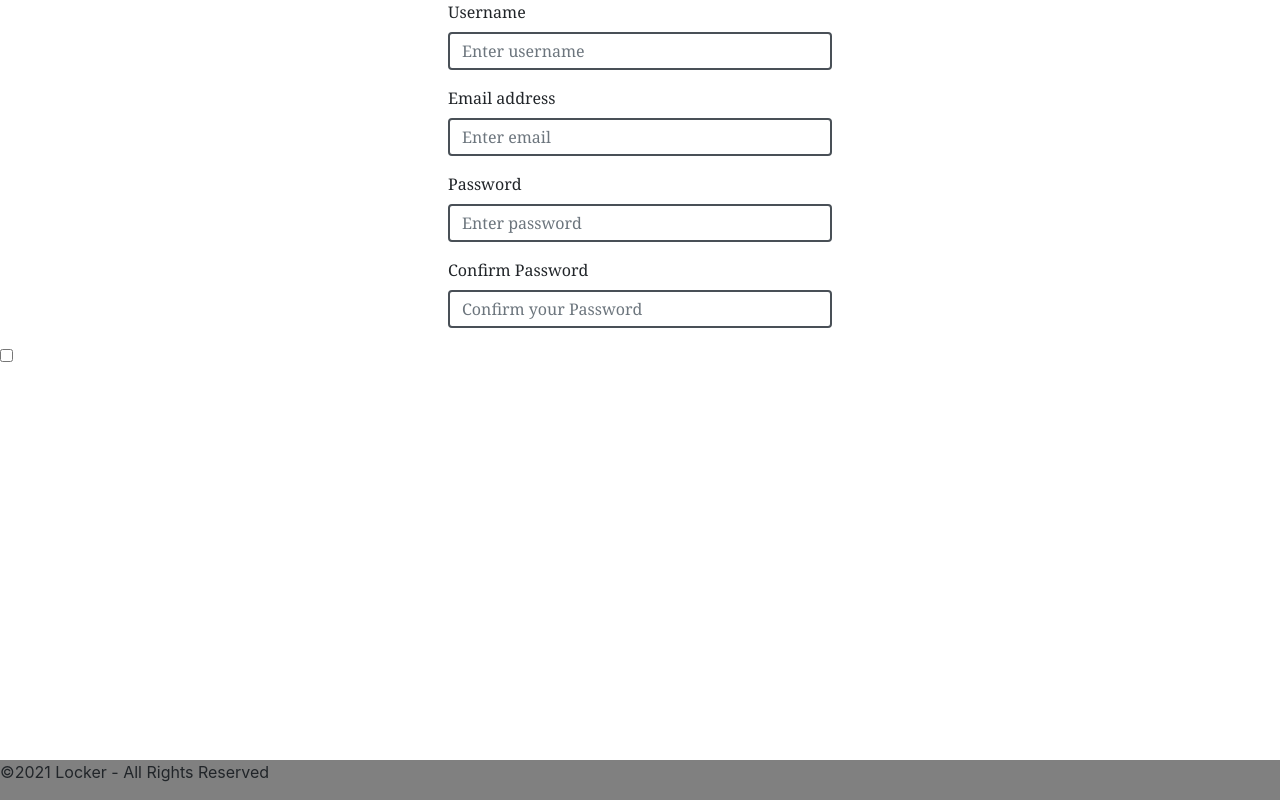
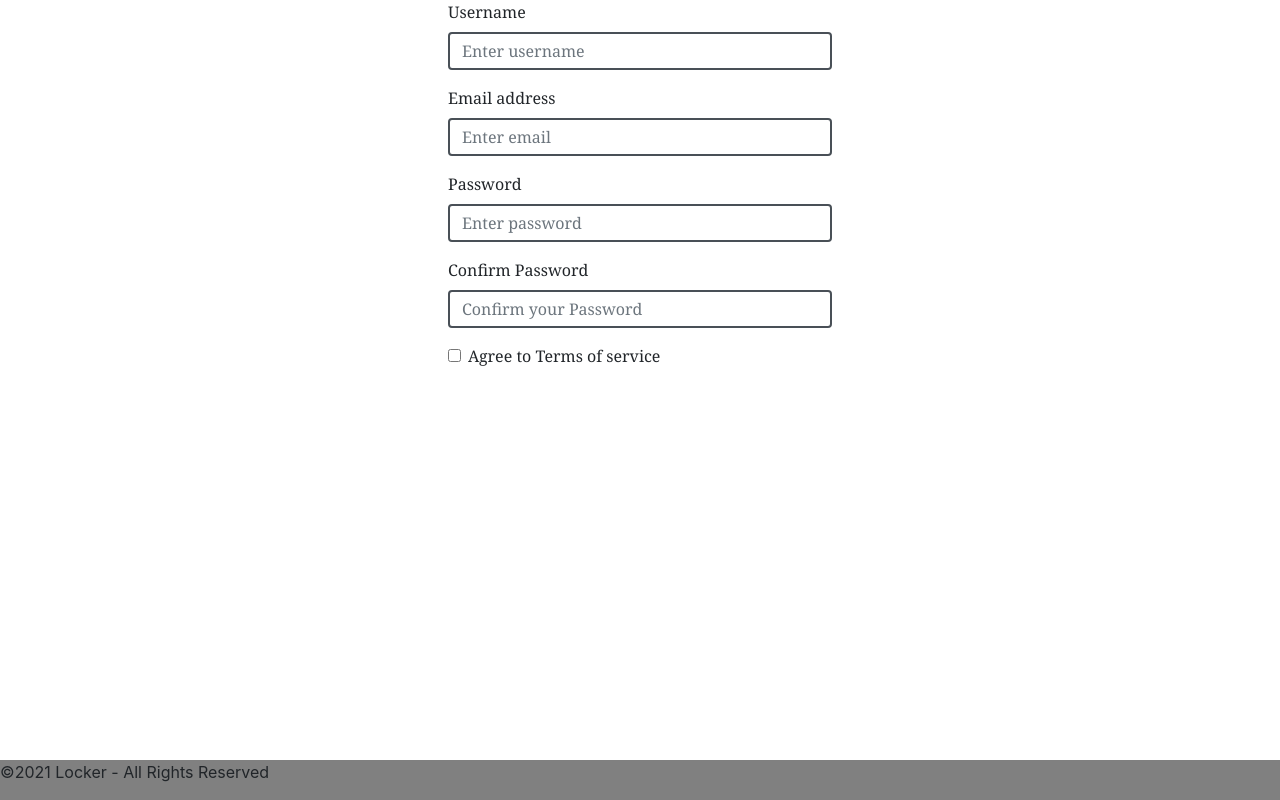
Before and after one commit to alexisbernier/locker-project, a React (Create React App) app: page / in a window 1280 px wide. Built offline with nearby package versions, Linux system fonts and the light colour scheme.

Commit message:
feat: changed  Checkbox component style

```diff
--- a/src/components/forms/Checkbox.js
+++ b/src/components/forms/Checkbox.js
@@ -1,12 +1,25 @@
 import Form from "react-bootstrap/Form";
+import styled from "@emotion/styled";
+
+const StyledForm = styled.form`
+  font-family: Georgia, serif;
+  margin-left: auto;
+  margin-right: auto;
+  width: 30%;
+  height: 100%;
+`;
 
 const Checkbox = () => {
   return (
-    <Form>
+    <StyledForm>
       <Form.Group controlId="formBasicCheckbox">
-        <Form.Check type="checkbox" label="" />
+        <Form.Check
+          required
+          label="Agree to Terms of service"
+          feedback="You must agree before confirming"
+        />
       </Form.Group>
-    </Form>
+    </StyledForm>
   );
 };
 
```
